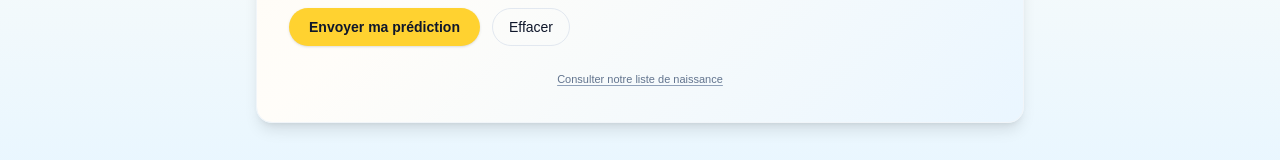
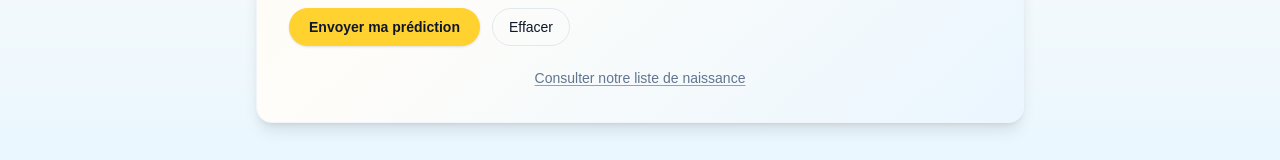
Before and after one commit to ThibautVescovi/Vescovi, a Next.js app in the folder vescovi/: page /baby in a window 1280 px wide. Shown: the part 615-775 px from the top of the page. Built offline with nearby package versions, Linux system fonts and the light colour scheme.

Commit message:
Baby Vescovi

```diff
--- a/vescovi/app/baby/page.tsx
+++ b/vescovi/app/baby/page.tsx
@@ -185,7 +185,7 @@ export default function BabyStandalonePage() {
               href={birthListUrl}
               target="_blank"
               rel="noreferrer"
-              className="text-[11px] text-slate-500 underline decoration-slate-400 underline-offset-2 transition hover:text-slate-700"
+              className="text-[14px] text-slate-500 underline decoration-slate-400 underline-offset-2 transition hover:text-slate-700"
             >
               Consulter notre liste de naissance
             </a>
```
